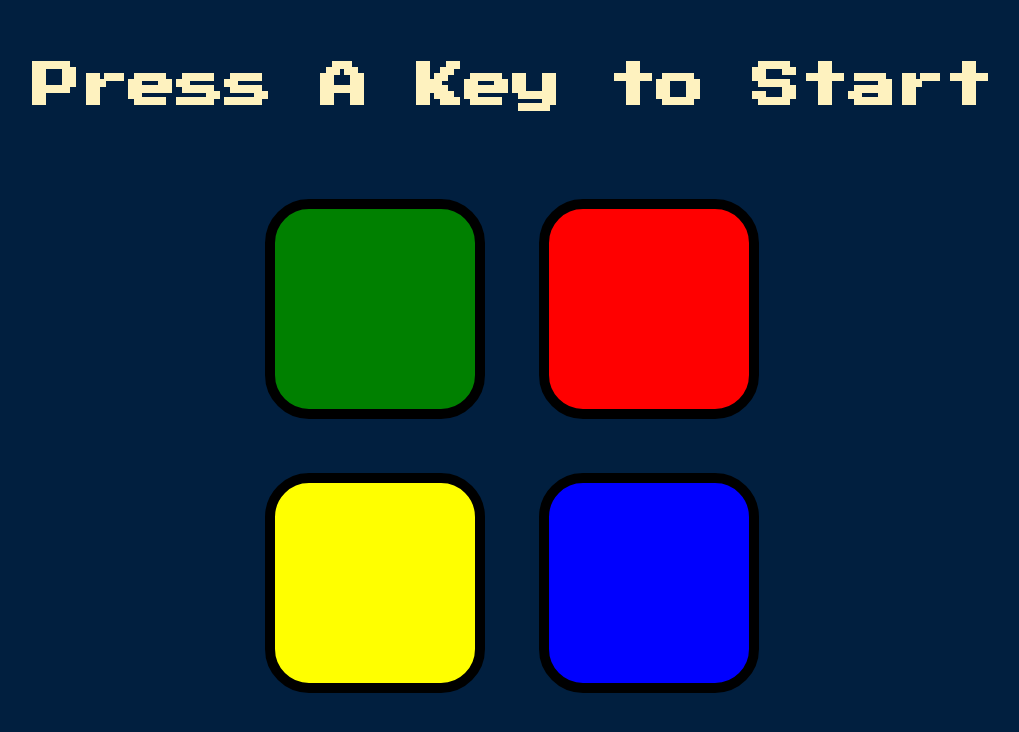
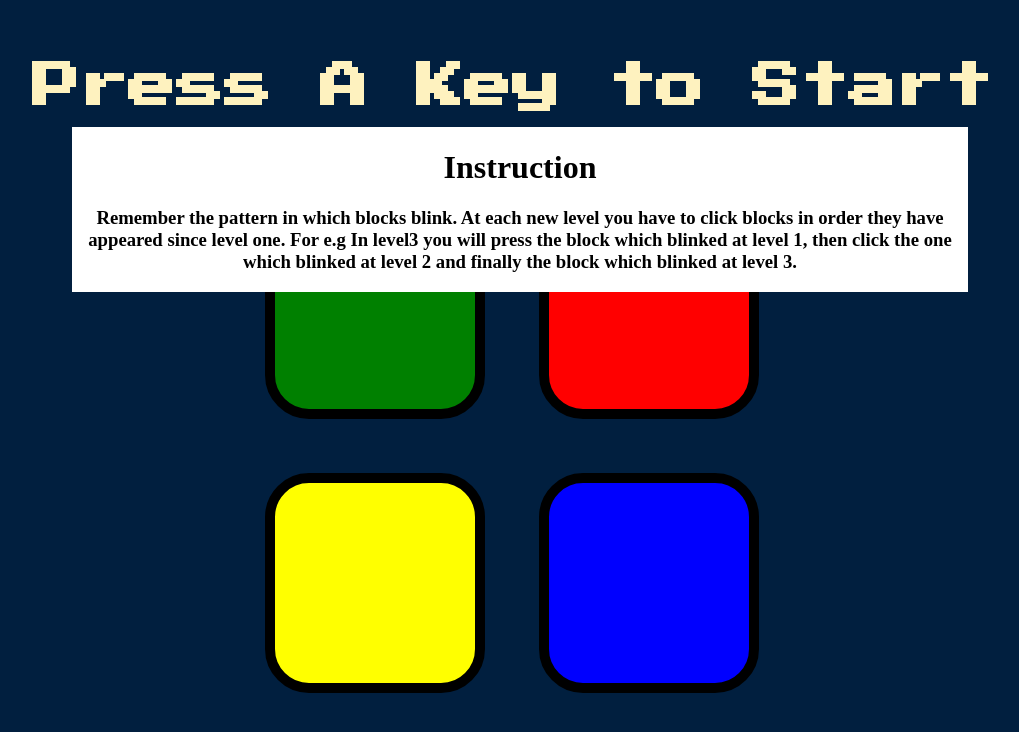
Before and after one commit to khaleel-lab/simson-game, a plain HTML site: page index.html in a window 1280 px wide. Shown: the whole page, without its empty margins (128-1147 px from the left). Drawn offline with nearby package versions, Linux system fonts and the light colour scheme.

Commit message:
Instruction

```diff
--- a/game.js
+++ b/game.js
@@ -4,6 +4,7 @@ var usersequence =[];
 var start = true;
 var i=0;
 $(document).keypress(function(){
+  $(".instruction").css("display","none");
   if(start){
     start=false;
     generator();
@@ -13,7 +14,7 @@ function generator(){
   $("h1").text("Level " + (sequence.length+1));
   var randomNumber = Math.floor(Math.random() * 4);
   sequence.push(blocks[randomNumber]);
-  $("." + blocks[randomNumber]).fadeIn(100).fadeOut(100).fadeIn(100);
+  setTimeout(function(){ $("." + blocks[randomNumber]).fadeIn(100).fadeOut(100).fadeIn(100); }, 1000);
 };
 
 $(".btn").click(function(e){
--- a/index.html
+++ b/index.html
@@ -10,6 +10,18 @@
 </head>
 
 <body>
+  <div class ="instruction">
+    <p class="heading">
+      <h1>
+        Instruction
+      </h1>
+    </p>
+    <p class="instruction-p">
+      <h3>
+    Remember the pattern in which blocks blink. At each new level you have to click blocks in order they have appeared since level one. For e.g In level3 you will press the block which blinked at level 1, then click the one which blinked at level 2 and finally the block which blinked at level 3.
+      </h3>
+    </p>
+  </div>
   <h1 id="level-title">Press A Key to Start</h1>
   <div class="container">
     <div class="row">
--- a/styles.css
+++ b/styles.css
@@ -9,7 +9,13 @@ body {
   margin:  5%;
   color: #FEF2BF;
 }
-
+.instruction{
+  position: absolute;
+  text-align: center;
+  margin: 5% 15%;
+  width: 70%;
+  background-color: white;
+}
 .container {
   display: block;
   width: 50%;
```
